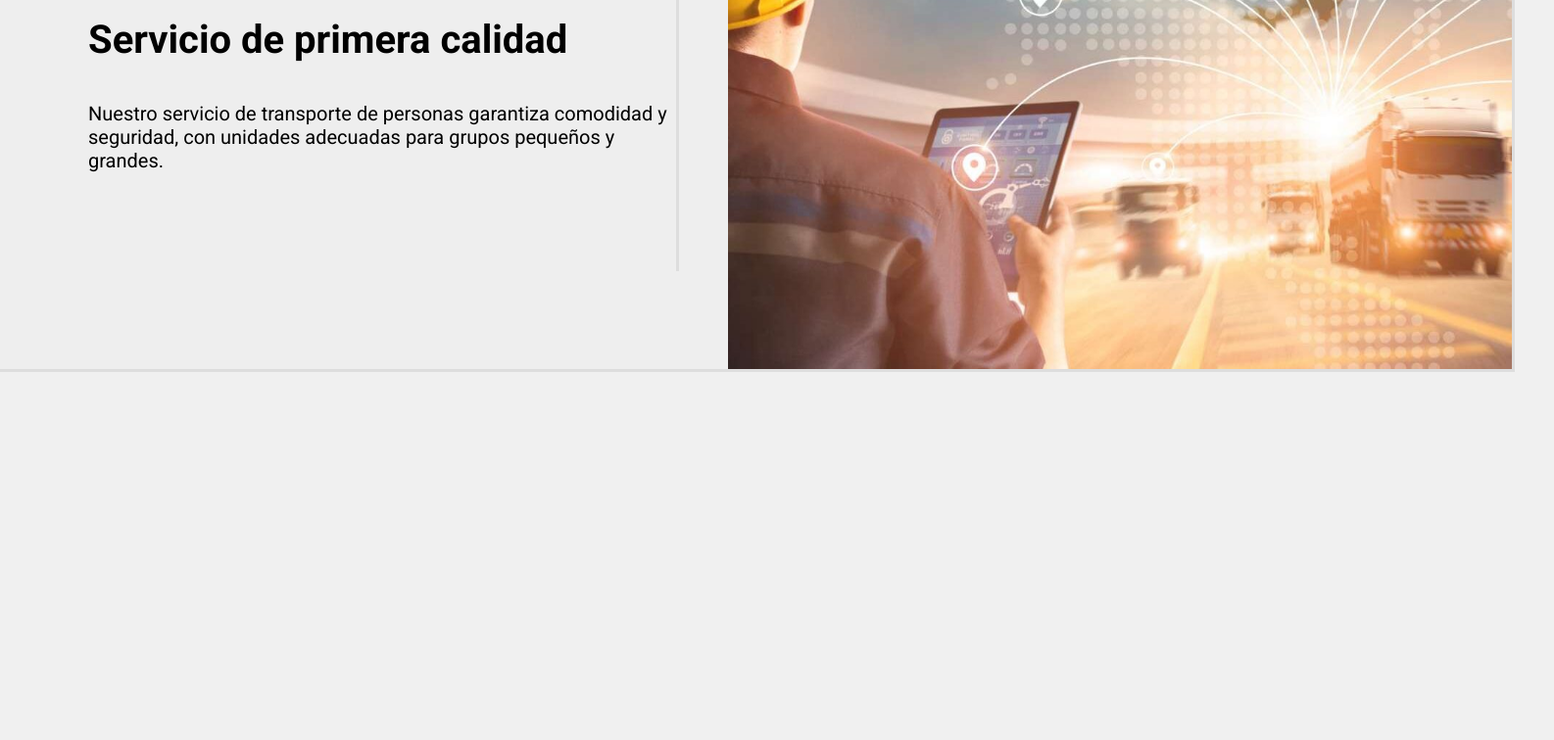
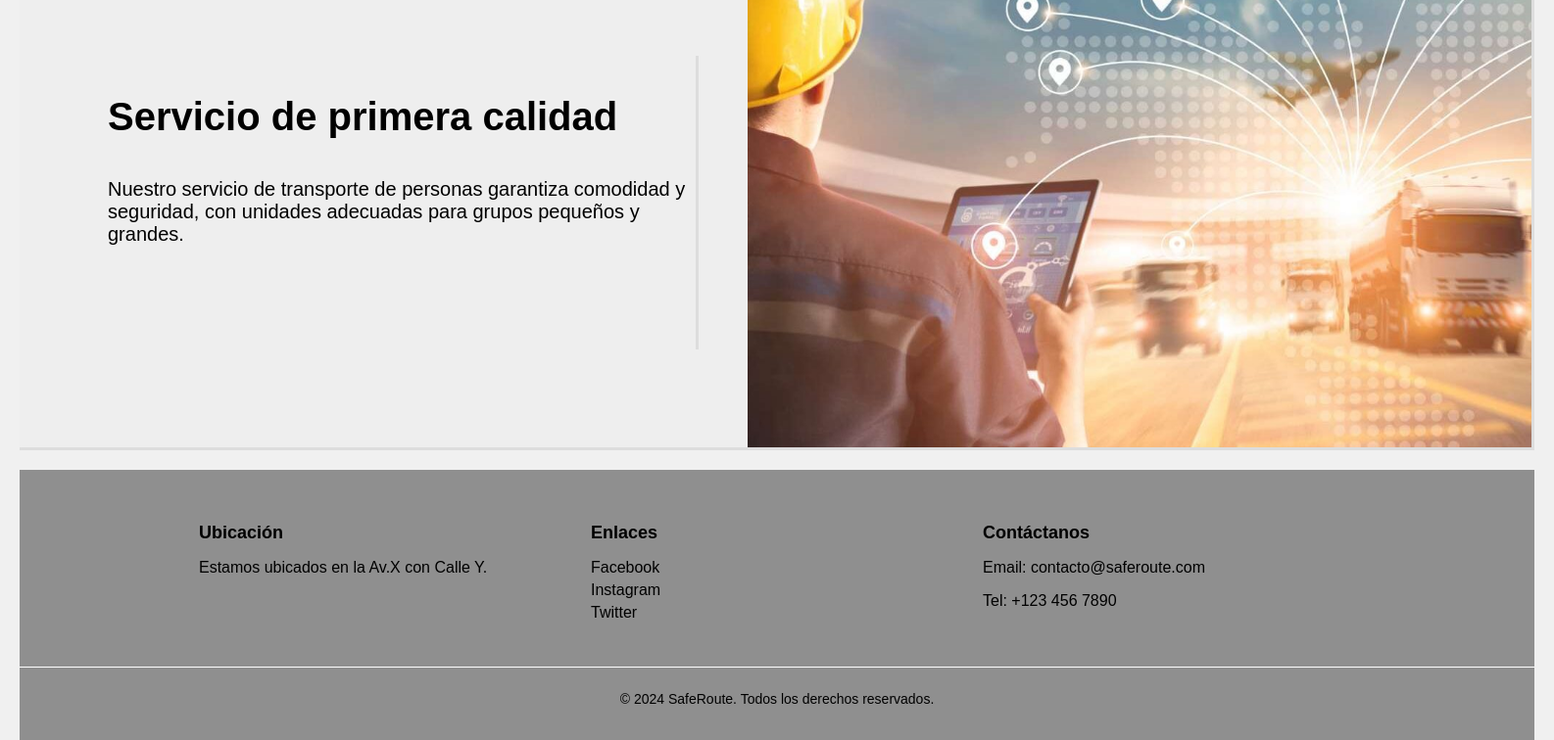
Before and after one commit to yolbert28/frontend-web-gestion-transporte, a React (Vite) app: page / in a window 1280 px wide. Shown: the part 1232-1988 px from the top of the page at 98% size, 1586 px wide, since content can reach past the window. Before the commit the page ends 1612 px from the top, so only its background shows below. Built offline with nearby package versions, Linux system fonts and the light colour scheme.

Commit message:
apartado chofer generado

```diff
--- /dev/null
+++ b/src/components/Footer.css
@@ -0,0 +1,54 @@
+/* Estilos para el Footer */
+.footer {
+    background-color: #8f8f8f;
+    color: #000000;
+    padding: 20px 0;
+  }
+
+  .footer-container {
+    display: flex;
+    justify-content: space-between;
+    flex-wrap: wrap;
+    max-width: 1200px;
+    margin: 0 auto;
+    padding: 0 20px;
+  }
+
+  .footer-section {
+    flex: 1;
+    min-width: 250px;
+    margin: 10px;
+  }
+
+  .footer-section h4 {
+    font-size: 18px;
+    margin-bottom: 10px;
+    color: #000000;
+  }
+
+  .footer-section ul {
+    list-style: none;
+    padding: 0;
+  }
+
+  .footer-section ul li {
+    margin-bottom: 5px;
+  }
+
+  .footer-section ul li a {
+    color: #000000;
+    text-decoration: none;
+    transition: color 0.3s ease;
+  }
+
+  .footer-section ul li a:hover {
+    color: #49BEB7;
+  }
+
+  .footer-bottom {
+    text-align: center;
+    margin-top: 20px;
+    border-top: 1px solid #ffffff;
+    padding-top: 10px;
+    font-size: 14px;
+  }
--- /dev/null
+++ b/src/components/Footer.tsx
@@ -0,0 +1,33 @@
+import React from 'react';
+import './Footer.css';
+
+const Footer: React.FC = () => {
+  return (
+    <footer className="footer">
+      <div className="footer-container">
+        <div className="footer-section">
+          <h4>Ubicación</h4>
+          <p>Estamos ubicados en la Av.X con Calle Y.</p>
+        </div>
+        <div className="footer-section">
+          <h4>Enlaces</h4>
+          <ul>
+            <li><a href="#inicio">Facebook</a></li>
+            <li><a href="#servicios">Instagram</a></li>
+            <li><a href="#contacto">Twitter</a></li>
+          </ul>
+        </div>
+        <div className="footer-section">
+          <h4>Contáctanos</h4>
+          <p>Email: contacto@saferoute.com</p>
+          <p>Tel: +123 456 7890</p>
+        </div>
+      </div>
+      <div className="footer-bottom">
+        <p>&copy; 2024 SafeRoute. Todos los derechos reservados.</p>
+      </div>
+    </footer>
+  );
+};
+
+export default Footer;
--- a/src/main.tsx
+++ b/src/main.tsx
@@ -8,7 +8,7 @@ import Login from './pages/Login/Login';
 import Register from './pages/Register/Register';
 import Services from './pages/Services/Services'
 import ServicesComponent from './components/ServicesComponent/ServicesComponent';
-import Map from "./components/Map";
+import Driver from './pages/driver/driver'
 const router = createBrowserRouter([
   {
     path: '/',
@@ -31,6 +31,10 @@ const router = createBrowserRouter([
         element: <Services /> },
       { path: '/service-component',
         element: <ServicesComponent />},
+        {
+          path: '/driver',
+          element: <Driver/>
+        }
 
       ]
   }
--- a/src/pages/Index/Index.tsx
+++ b/src/pages/Index/Index.tsx
@@ -1,5 +1,6 @@
 import { useEffect, useState } from "react";
 import "./Index.css";
+import Footer from "../../components/Footer";
 
 export default function Index(): JSX.Element {
   const images = [
@@ -41,6 +42,7 @@ export default function Index(): JSX.Element {
           <img src="../../../public/imagen1.jpg" alt="camino" className="info-image-img" />
         </div>
       </div>
+      <Footer />
     </div>
   );
 }
--- a/src/pages/Login/Login.tsx
+++ b/src/pages/Login/Login.tsx
@@ -28,7 +28,7 @@ const Login: React.FC = () => {
     }
 
     try {
-      const response = await fetch('http://localhost:3000/login', {
+      const response = await fetch('http://localhost:3000/api/auth/login', {
         method: 'POST',
         headers: {
           'Content-Type': 'application/json',
--- a/src/pages/Register/Register.tsx
+++ b/src/pages/Register/Register.tsx
@@ -27,7 +27,7 @@ const Register: React.FC = () => {
     }
 
     // Enviar los datos al backend de node
-    fetch('http://localhost:3000/register', {
+    fetch('http://localhost:3000/api/auth/register', {
       method: 'POST',
       headers: {
         'Content-Type': 'application/json',
--- /dev/null
+++ b/src/pages/driver/Driver.css
@@ -0,0 +1,98 @@
+/* Contenedor general */
+.container {
+    font-family: Arial, sans-serif;
+    margin: 20px;
+    display: flex;
+    flex-direction: column;
+    gap: 20px;
+  }
+
+  /* Sección de viaje */
+  .travel-section {
+    border: 1px solid #ddd;
+    padding: 20px;
+    border-radius: 8px;
+  }
+
+  .travel-section h2 {
+    margin-bottom: 10px;
+  }
+
+  .status {
+    color: #FF6347;
+    margin-bottom: 10px;
+  }
+
+  .travel-image {
+    width: 100%;
+    height: auto;
+    border-radius: 8px;
+    margin-bottom: 10px;
+  }
+
+  .travel-table {
+    width: 100%;
+    border-collapse: collapse;
+  }
+
+  .travel-table th,
+  .travel-table td {
+    border: 1px solid #ddd;
+    padding: 8px;
+    text-align: center;
+  }
+
+  /* Sección Ruta Detalle */
+  .route-section {
+    border: 1px solid #ddd;
+    padding: 20px;
+    border-radius: 8px;
+  }
+
+  .route-section h2 {
+    margin-bottom: 10px;
+  }
+
+  .map-container {
+    text-align: center;
+    margin-bottom: 10px;
+  }
+
+  .map-image {
+    width: 100%;
+    height: auto;
+    border-radius: 8px;
+  }
+
+  .route-form .form-group {
+    margin-bottom: 10px;
+  }
+
+  .input-field {
+    width: 100%;
+    padding: 8px;
+    margin-top: 5px;
+    border: 1px solid #ddd;
+    border-radius: 4px;
+  }
+
+  /* Sección de Incidencias */
+  .incident-section {
+    border: 1px solid #ddd;
+    padding: 20px;
+    border-radius: 8px;
+  }
+
+  .incident-form .form-group {
+    margin-bottom: 10px;
+  }
+
+  .submit-button {
+    background-color: #000;
+    color: #fff;
+    padding: 10px 20px;
+    border: none;
+    border-radius: 4px;
+    cursor: pointer;
+    font-size: 14px;
+  }
--- /dev/null
+++ b/src/pages/driver/Driver.tsx
@@ -0,0 +1,82 @@
+import React from 'react';
+import './Driver.css';
+
+const Driver: React.FC = () => {
+  return (
+    <div className="container">
+      {/* Sección Viaje */}
+      <section className="travel-section">
+        <h2>Viaje</h2>
+        <h3 className="status">En Curso</h3>
+        <img
+          src=""
+          alt="Viaje en progreso"
+          className="travel-image"
+        />
+        <table className="travel-table">
+          <thead>
+            <tr>
+              <th>Guía</th>
+              <th>Ruta</th>
+              <th>Fecha</th>
+            </tr>
+          </thead>
+          <tbody>
+            <tr>
+              <td>109278</td>
+              <td>72938</td>
+              <td>30/11/2024</td>
+            </tr>
+          </tbody>
+        </table>
+      </section>
+
+      {/* Sección Ruta Detalle */}
+      <section className="route-section">
+        <h2>Ruta Detalle</h2>
+        <div className="map-container">
+          <img
+            src=""
+            alt="Mapa"
+            className="map-image"
+          />
+        </div>
+        <form className="route-form">
+          <div className="form-group">
+            <label htmlFor="startPoint">Punto Inicio</label>
+            <input id="startPoint" type="text" className="input-field" />
+          </div>
+          <div className="form-group">
+            <label htmlFor="endPoint">Punto Final</label>
+            <input id="endPoint" type="text" className="input-field" />
+          </div>
+        </form>
+      </section>
+
+      {/* Formulario de Incidencias */}
+      <section className="incident-section">
+        <h2>Reportar Incidencia</h2>
+        <form className="incident-form">
+          <div className="form-group">
+            <label htmlFor="subject">Asunto</label>
+            <input id="subject" type="text" className="input-field" />
+          </div>
+          <div className="form-group">
+            <label htmlFor="issueType">Seleccione Tipo Incidencia</label>
+            <select id="issueType" className="input-field">
+              <option value="">-- Seleccione --</option>
+              <option value="retraso">Retraso</option>
+              <option value="accidente">Accidente</option>
+              <option value="otro">Otro</option>
+            </select>
+          </div>
+          <button type="submit" className="submit-button">
+            Reportar Incidencia
+          </button>
+        </form>
+      </section>
+    </div>
+  );
+};
+
+export default Driver;
--- a/src/pages/layouts/NavBar.tsx
+++ b/src/pages/layouts/NavBar.tsx
@@ -26,6 +26,9 @@ export default function NavBar(): JSX.Element {
                 <Link className="option" to="/services">Servicios</Link>
               </li>
               <li>
+                <Link className="option" to="/driver">Chofer</Link>
+              </li>
+              <li>
                 <Link className="option" to="/about">Sobre Nosotros</Link>
               </li>
             </ul>
```
Also changed, not shown: src/components/ServicesComponent/ServicesComponent.tsx (+43 -1 lines).
